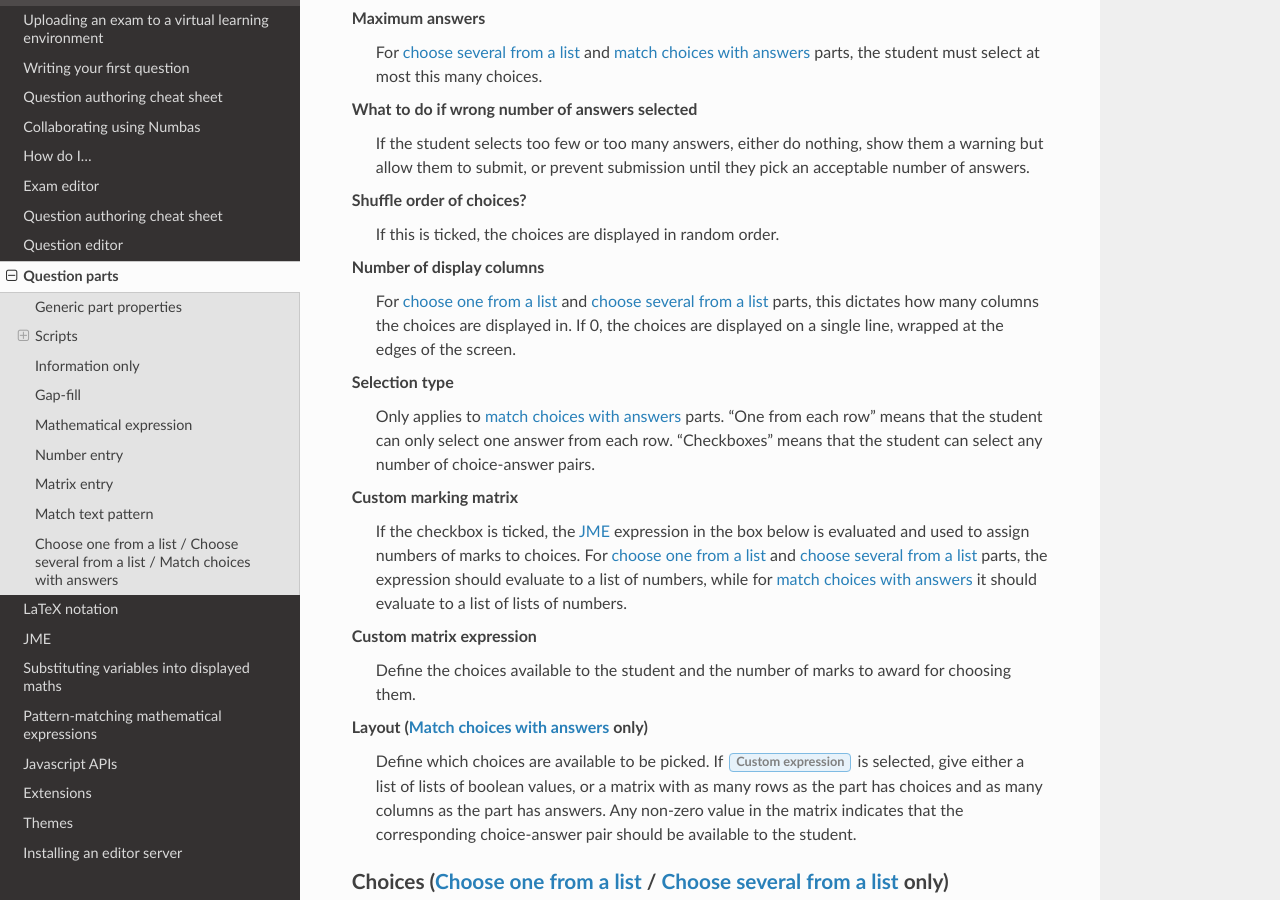
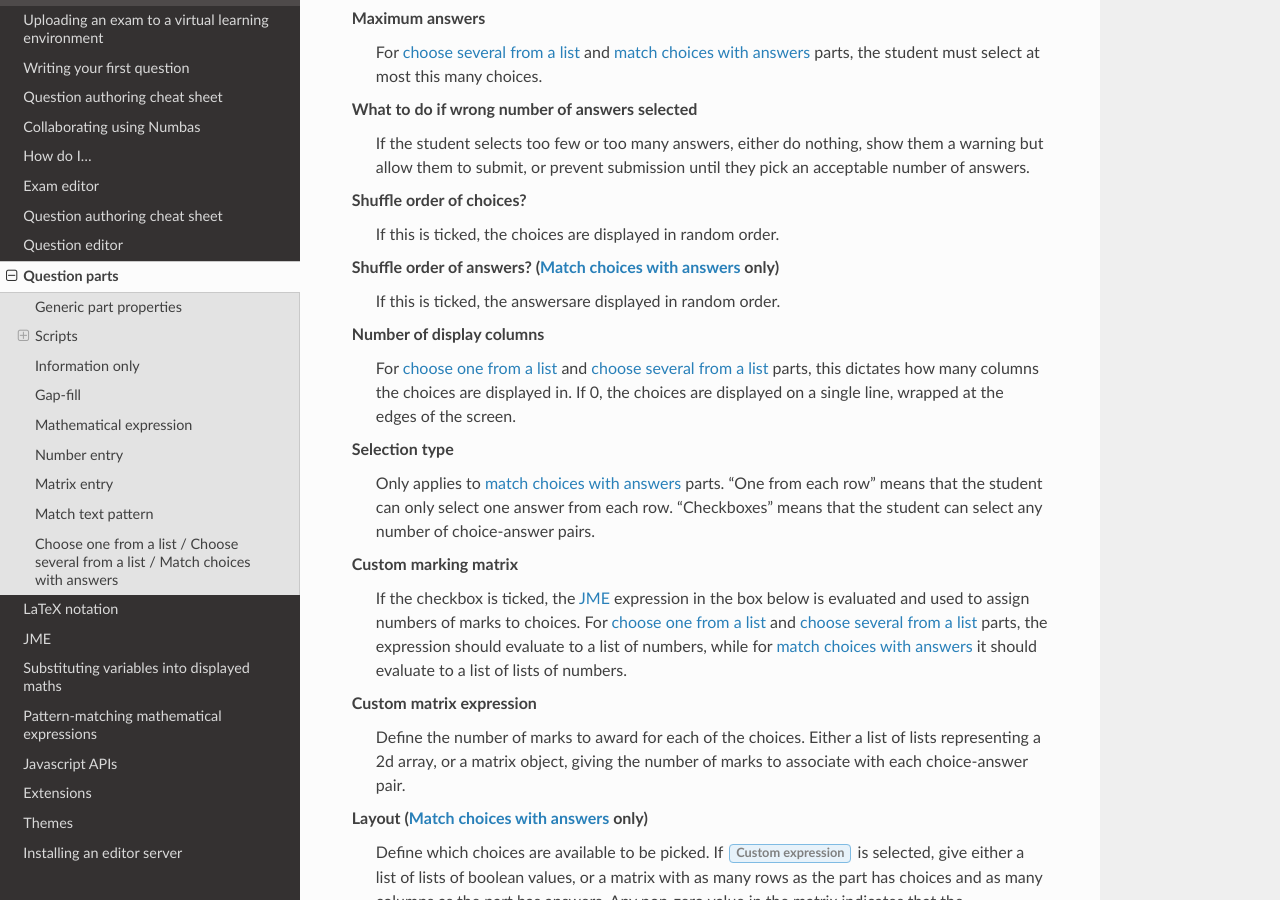
Before and after one commit to numbas/editor-docs, a Sphinx documentation site: the page built from source/question-parts.rst, in a window 1280 px wide and 900 px high, scrolled down 7705 px. Built offline with Sphinx 7.4.7 and the Read the Docs theme 2.0.0, drawn with Linux system fonts in a browser that asks for light colours.

Commit message:
fix some things in the MCQ docs

```diff
--- a/source/question-parts.rst
+++ b/source/question-parts.rst
@@ -281,6 +281,9 @@ Choose one from a list / Choose several from a list / Match choices with answers
         Shuffle order of choices?
             If this is ticked, the choices are displayed in random order.
 
+        Shuffle order of answers? (:term:`Match choices with answers` only)
+            If this is ticked, the answersare displayed in random order.
+
         Number of display columns
             For :term:`choose one from a list` and :term:`choose several from a list` parts, this dictates how many columns the choices are displayed in. If 0, the choices are displayed on a single line, wrapped at the edges of the screen.
 
@@ -291,13 +294,15 @@ Choose one from a list / Choose several from a list / Match choices with answers
             If the checkbox is ticked, the :ref:`JME <jme>` expression in the box below is evaluated and used to assign numbers of marks to choices. For :term:`choose one from a list` and :term:`choose several from a list` parts, the expression should evaluate to a list of numbers, while for :term:`match choices with answers` it should evaluate to a list of lists of numbers.
 
         Custom matrix expression
-            Define the choices available to the student and the number of marks to award for choosing them.
+            Define the number of marks to award for each of the choices.
+            Either a list of lists representing a 2d array, or a matrix object, giving the number of marks to associate with each choice-answer pair.
 
         Layout (:term:`Match choices with answers` only)
             Define which choices are available to be picked.
             If :guilabel:`Custom expression` is selected, give either a list of lists of boolean values, or a matrix with as many rows as the part has choices and as many columns as the part has answers.
             Any non-zero value in the matrix indicates that the corresponding choice-answer pair should be available to the student.
 
+.. _choices:
 .. topic:: Choices (:term:`Choose one from a list` / :term:`Choose several from a list` only)
 
     .. glossary::
@@ -307,6 +312,7 @@ Choose one from a list / Choose several from a list / Match choices with answers
         Distractor message
             A message to display to the student in the part's feedback section after they select a particular choice. Useful to give some explanation of why a choice is incorrect.
 
+.. _marking-matrix:
 .. topic:: Marking matrix (:term:`Match choices with answers` only)
 
     Add answers and choices using the buttons, and assign marks using the input boxes.
```
